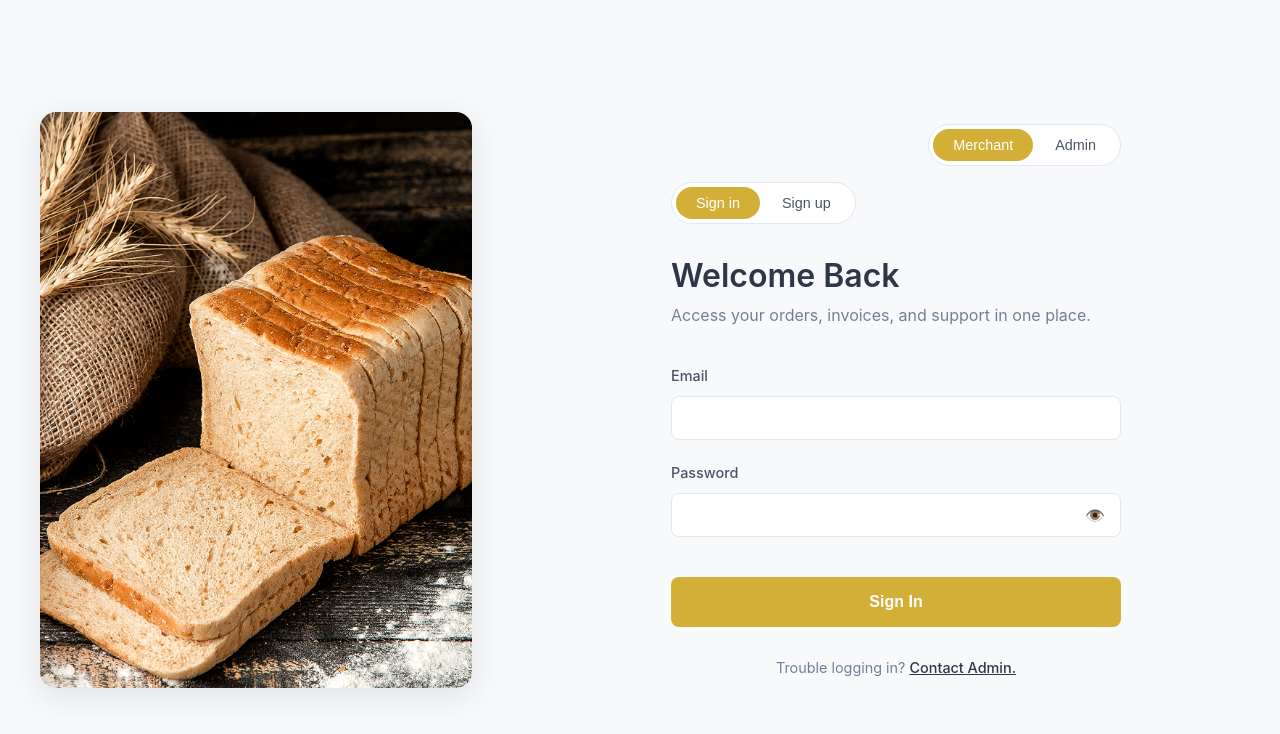
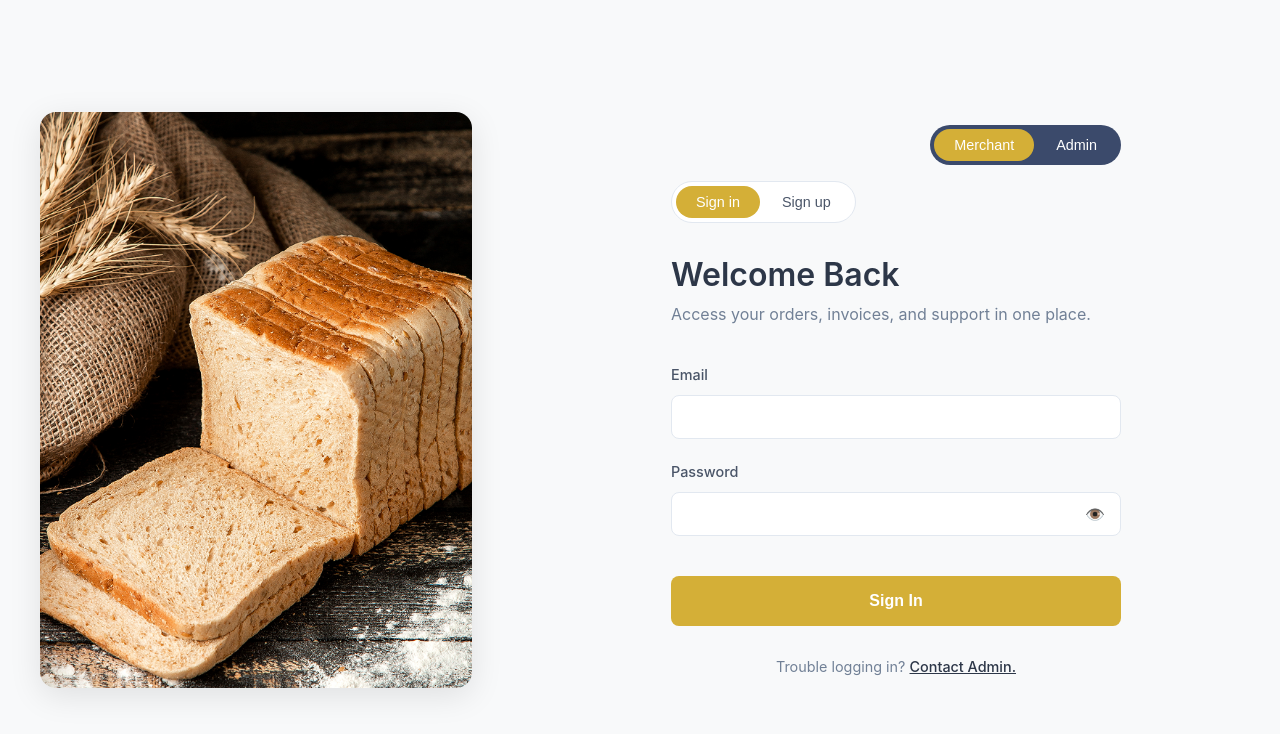
Before and after one commit to farhanyousaf786/fmb-merchant-portal, a React (Create React App) app in the folder client/: page /signin in a window 1280 px wide. Shown: the top 734 px of the page. Built offline with nearby package versions, Linux system fonts and the light colour scheme.

Commit message:
udpated buttons

```diff
--- a/client/src/pages/auth/Auth.css
+++ b/client/src/pages/auth/Auth.css
@@ -55,7 +55,14 @@
   margin-bottom: 2rem;
 }
 
-.role-toggle,
+.role-toggle {
+  display: flex;
+  background: #3b4a6b;
+  border-radius: 25px;
+  padding: 4px;
+  gap: 2px;
+}
+
 .auth-toggle {
   display: flex;
   background: #ffffff;
@@ -87,7 +94,20 @@
   color: #2d3748;
 }
 
-/* Remove the specific admin toggle styling since we want both to be white */
+/* Specific styling for role toggle (Merchant/Admin) - dark blue background */
+.role-toggle .toggle-btn {
+  color: #ffffff;
+}
+
+.role-toggle .toggle-btn.active {
+  background: #d4af37;
+  color: #ffffff;
+}
+
+.role-toggle .toggle-btn:not(.active):hover {
+  background: rgba(255, 255, 255, 0.1);
+  color: #ffffff;
+}
 
 .auth-header {
   text-align: left;
```
